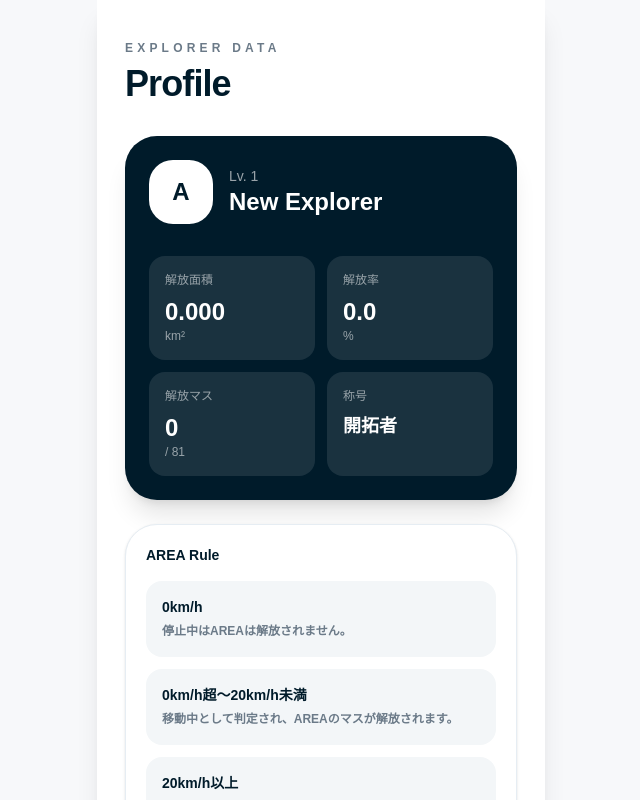
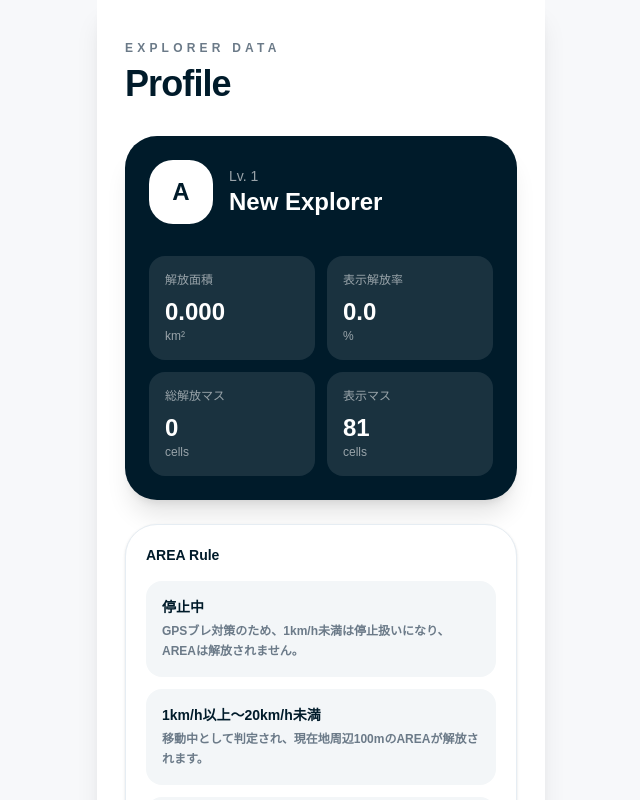
Before and after one commit to chxsedorf/area-app, a Next.js app: page /profile in a window 1280 px wide. Shown: the top 800 px of the page, without its empty margins (319-959 px from the left). Built offline with nearby package versions, Linux system fonts and the light colour scheme; no server answers.

Commit message:
Improve GPS stop detection

```diff
--- a/app/profile/page.tsx
+++ b/app/profile/page.tsx
@@ -51,20 +51,21 @@ export default function ProfilePage() {
               </div>
 
               <div className="rounded-2xl bg-white/10 p-4">
-                <p className="text-xs text-white/55">解放率</p>
+                <p className="text-xs text-white/55">表示解放率</p>
                 <p className="mt-2 text-2xl font-black">{openedRate}</p>
                 <p className="text-xs text-white/55">%</p>
               </div>
 
               <div className="rounded-2xl bg-white/10 p-4">
-                <p className="text-xs text-white/55">解放マス</p>
+                <p className="text-xs text-white/55">総解放マス</p>
                 <p className="mt-2 text-2xl font-black">{revealedCount}</p>
-                <p className="text-xs text-white/55">/ {totalCells}</p>
+                <p className="text-xs text-white/55">cells</p>
               </div>
 
               <div className="rounded-2xl bg-white/10 p-4">
-                <p className="text-xs text-white/55">称号</p>
-                <p className="mt-2 text-lg font-black">開拓者</p>
+                <p className="text-xs text-white/55">表示マス</p>
+                <p className="mt-2 text-2xl font-black">{totalCells}</p>
+                <p className="text-xs text-white/55">cells</p>
               </div>
             </div>
           </div>
@@ -74,16 +75,16 @@ export default function ProfilePage() {
 
             <div className="mt-4 space-y-3">
               <div className="rounded-2xl bg-[#f3f6f8] p-4">
-                <p className="text-sm font-black">0km/h</p>
+                <p className="text-sm font-black">停止中</p>
                 <p className="mt-1 text-xs font-bold leading-5 text-[#6b7a88]">
-                  停止中はAREAは解放されません。
+                  GPSブレ対策のため、1km/h未満は停止扱いになり、AREAは解放されません。
                 </p>
               </div>
 
               <div className="rounded-2xl bg-[#f3f6f8] p-4">
-                <p className="text-sm font-black">0km/h超〜20km/h未満</p>
+                <p className="text-sm font-black">1km/h以上〜20km/h未満</p>
                 <p className="mt-1 text-xs font-bold leading-5 text-[#6b7a88]">
-                  移動中として判定され、AREAのマスが解放されます。
+                  移動中として判定され、現在地周辺100mのAREAが解放されます。
                 </p>
               </div>
 
--- a/components/AreaProvider.tsx
+++ b/components/AreaProvider.tsx
@@ -322,9 +322,11 @@ export function AreaProvider({ children }: { children: ReactNode }) {
         }
 
         if (rule.canReveal) {
-          setMessage("20km/h未満で移動中。現在地周辺のAREAを解放しています。");
+          setMessage(
+            "1km/h以上〜20km/h未満で移動中。現在地周辺のAREAを解放しています。"
+          );
         } else {
-          setMessage("0km/h、または20km/h以上のため、AREAは解放されません。");
+          setMessage("停止中、または20km/h以上のため、AREAは解放されません。");
         }
       },
       (error) => {
--- a/lib/areaRules.ts
+++ b/lib/areaRules.ts
@@ -11,8 +11,13 @@ export type AreaRule = {
 };
 
 export function judgeMoveStatus(speedKmh: number): MoveStatus {
-  if (speedKmh <= 0) return "stopped";
+  // GPSブレ対策：1km/h未満は停止扱い
+  if (speedKmh < 1) return "stopped";
+
+  // 1km/h以上〜20km/h未満だけAREA解放
   if (speedKmh < 20) return "moving";
+
+  // 20km/h以上は高速移動扱い
   return "fast";
 }
 
```
